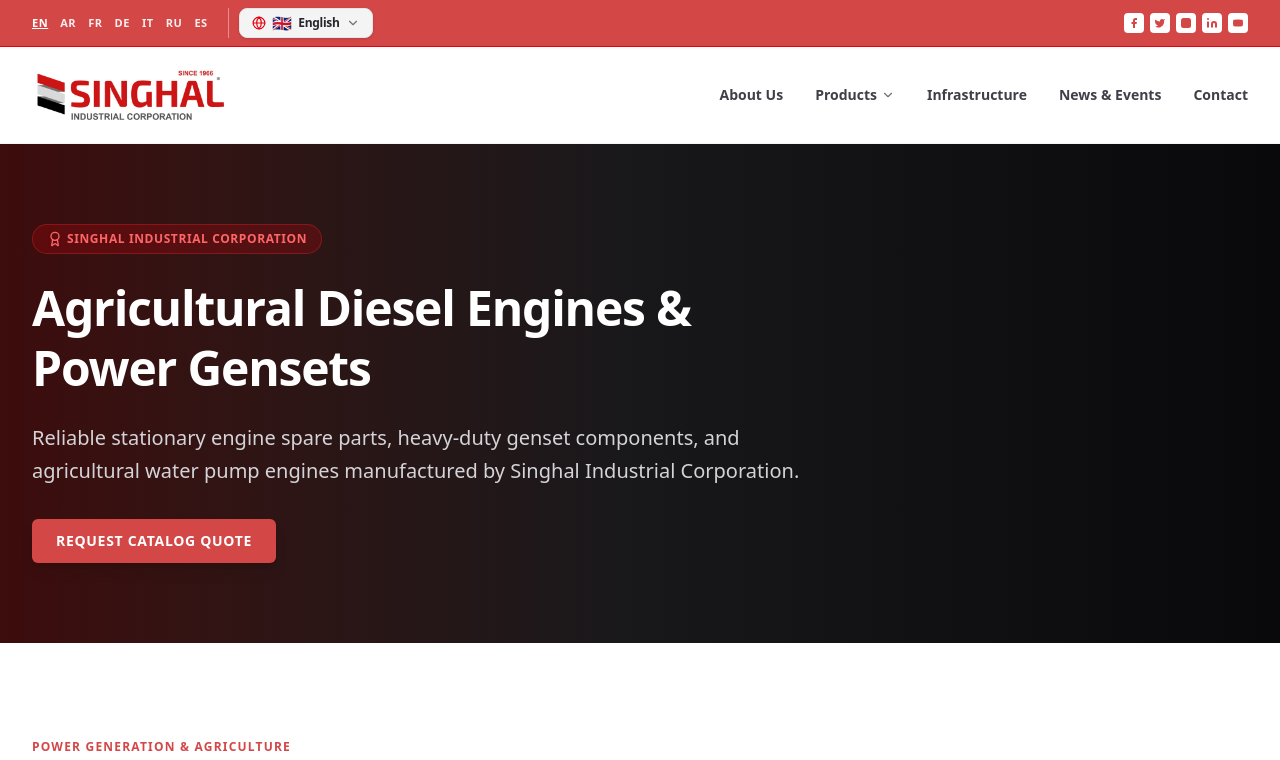
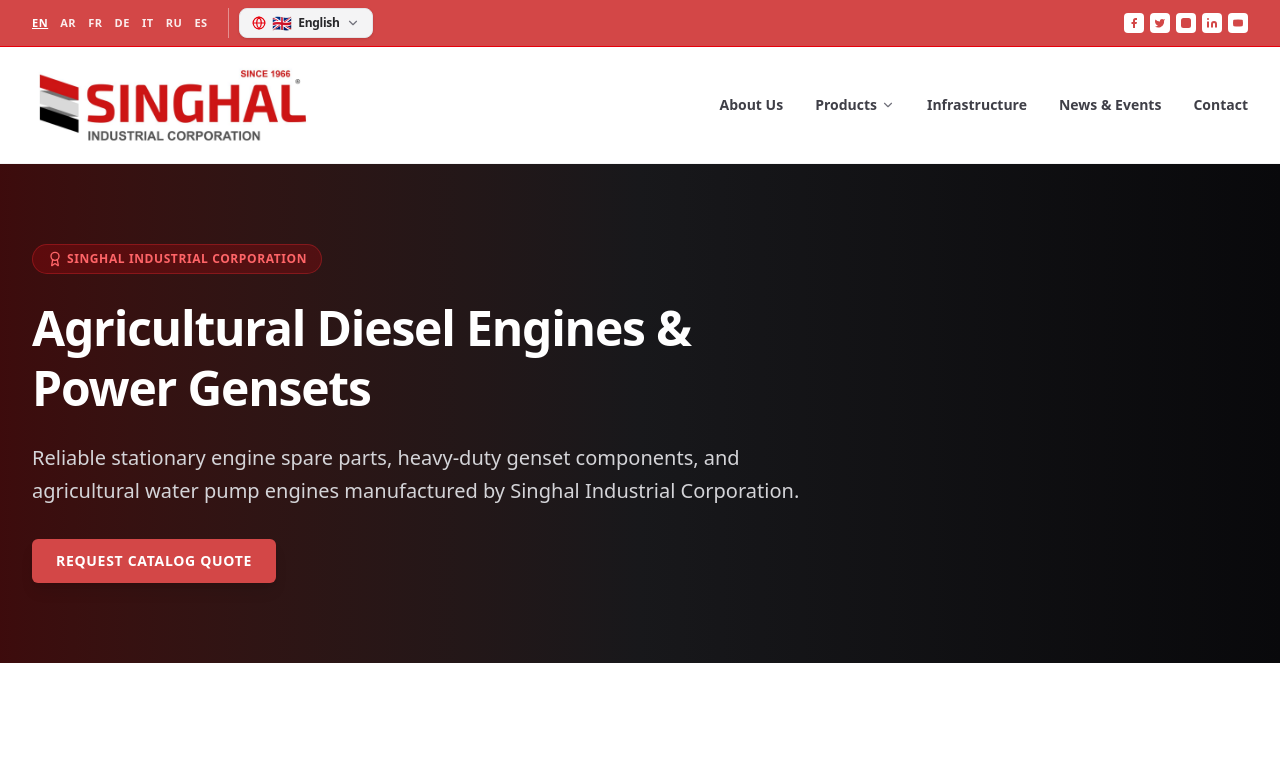
Before and after one commit to TECHHimanshu1/engine, a React (Vite) app: page /products/power-gensets in a window 1280 px wide. Shown: the top 760 px of the page. Built offline with nearby package versions, Linux system fonts and the light colour scheme.

Commit message:
Increase header logo size in Navbar.tsx for enhanced brand visibility

```diff
--- a/src/components/Navbar.tsx
+++ b/src/components/Navbar.tsx
@@ -130,11 +130,11 @@
         <div className="max-w-7xl mx-auto px-4 sm:px-6 lg:px-8">
           <div className="flex items-center justify-between">
             {/* Logo */}
-            <Link to="/" className="flex items-center group py-1">
+            <Link to="/" className="flex items-center group py-0.5">
               <img
                 src="/images/singhal_logo.jpeg"
                 alt="Singhal Industrial Corporation"
-                className="h-10 sm:h-12 md:h-14 w-auto object-contain transition-transform group-hover:scale-105"
+                className="h-12 sm:h-16 md:h-20 max-h-20 w-auto object-contain transition-transform group-hover:scale-105"
               />
             </Link>
 
```
